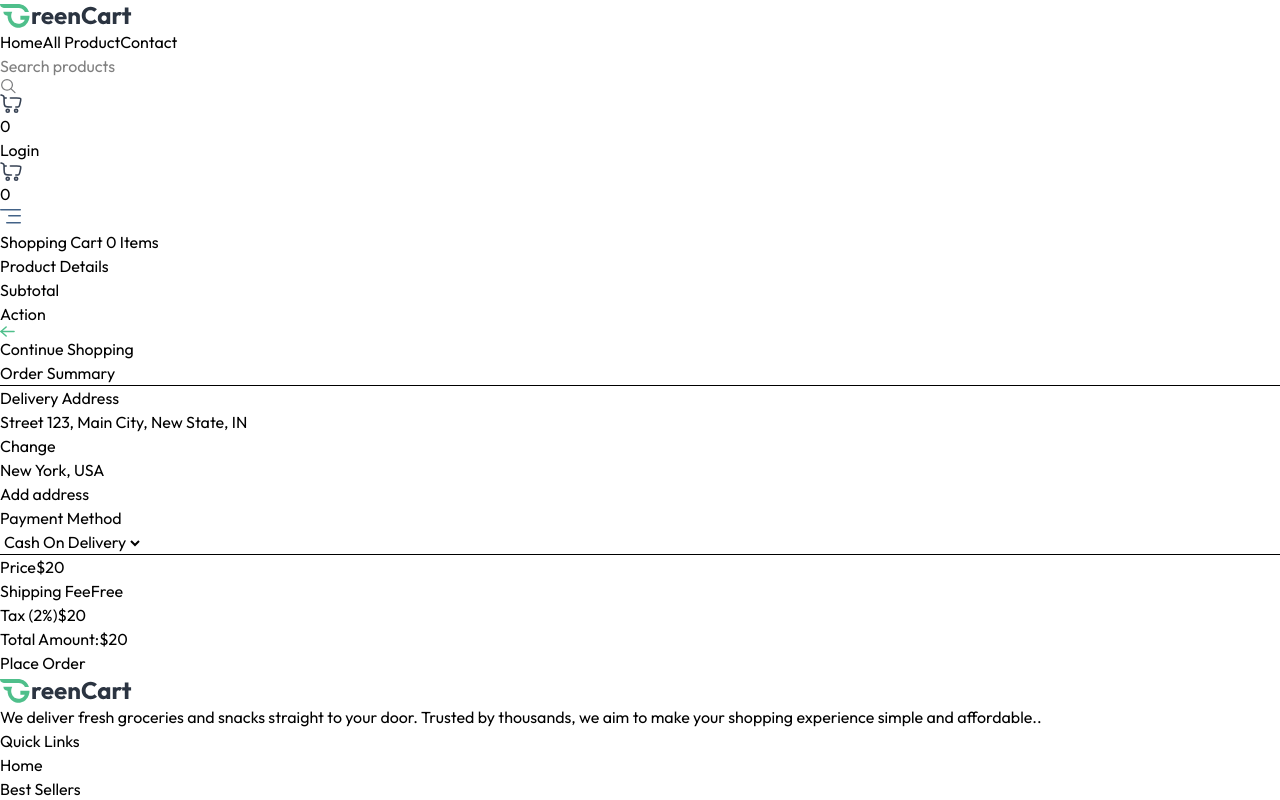
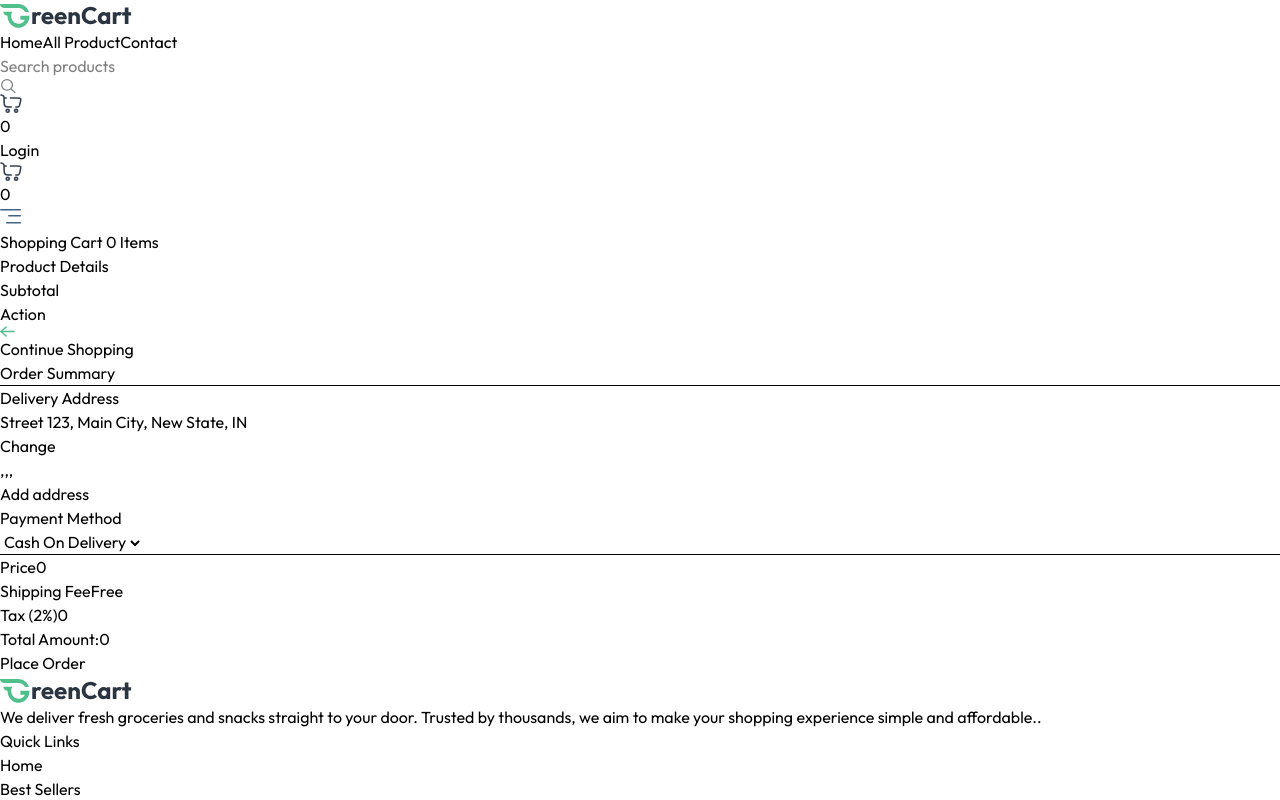
Before and after one commit to IrynaKhonina/greencart, a React (Vite) app in the folder client/: page /cart in a window 1280 px wide. Both pictures are taken after a click on the button "Change". Shown: the top 800 px of the page. Built offline with nearby package versions, Linux system fonts and the light colour scheme.

Commit message:
Cart/-- start

```diff
--- a/client/src/pages/Cart.jsx
+++ b/client/src/pages/Cart.jsx
@@ -110,7 +110,7 @@ export const Cart = () => {
                             `${selectedAddress.street},
                             ${selectedAddress.city},
                             ${selectedAddress.state},
-                            ${selectedAddress.country}`:"No address found"}</p>
+                            ${selectedAddress.country}` : "No address found"}</p>
 
                         <button onClick={() => setShowAddress(!showAddress)}
                                 className="text-indigo-500 hover:underline cursor-pointer">
@@ -118,11 +118,19 @@ export const Cart = () => {
                         </button>
                         {showAddress && (
                             <div className="absolute top-12 py-1 bg-white border border-gray-300 text-sm w-full">
-                                <p onClick={() => setShowAddress(false)}
+
+                                {addresses.map((address, index) => (
+                                    <p onClick={() => { setSelectedAddress(address);
+                                        setShowAddress(false)}}
                                        className="text-gray-500 p-2 hover:bg-gray-100">
-                                    New York, USA
+                                        {address.street},
+                                        {address.city},
+                                        {address.state},
+                                        {address.country}
                                     </p>
-                                <p onClick={() => setShowAddress(false)}
+                                    ))}
+
+                                        <p onClick={() => navigate("/add-address")}
                                            className="text-indigo-500 text-center cursor-pointer p-2 hover:bg-indigo-500/10">
                                             Add address
                                         </p>
@@ -132,7 +140,8 @@ export const Cart = () => {
 
                             <p className="text-sm font-medium uppercase mt-6">Payment Method</p>
 
-                    <select className="w-full border border-gray-300 bg-white px-3 py-2 mt-2 outline-none">
+                            <select onChange={e=>setPaymentOptions(e.target.value)}
+                                    className="w-full border border-gray-300 bg-white px-3 py-2 mt-2 outline-none">
                             <option value="COD">Cash On Delivery</option>
                             <option value="Online">Online Payment</option>
                             </select>
@@ -142,22 +151,22 @@ export const Cart = () => {
 
                             <div className="text-gray-500 mt-4 space-y-2">
                             <p className="flex justify-between">
-                        <span>Price</span><span>$20</span>
+                            <span>Price</span><span>{currency}{getCartAmount()}</span>
                             </p>
                             <p className="flex justify-between">
                             <span>Shipping Fee</span><span className="text-green-600">Free</span>
                             </p>
                             <p className="flex justify-between">
-                        <span>Tax (2%)</span><span>$20</span>
+                            <span>Tax (2%)</span><span>{currency}{getCartAmount()*2/100}</span>
                             </p>
                             <p className="flex justify-between text-lg font-medium mt-3">
-                        <span>Total Amount:</span><span>$20</span>
+                            <span>Total Amount:</span><span>{currency}{getCartAmount() + getCartAmount()*2/100}</span>
                             </p>
                             </div>
 
                             <button
                             className="w-full py-3 mt-6 cursor-pointer bg-indigo-500 text-white font-medium hover:bg-indigo-600 transition">
-                    Place Order
+                                {paymentOptions === "COD" ? "Place Order" : "Proceed to Checkout"}
                             </button>
                             </div>
                             </div>
```
Lines whose indentation alone changed are shown as unchanged.
